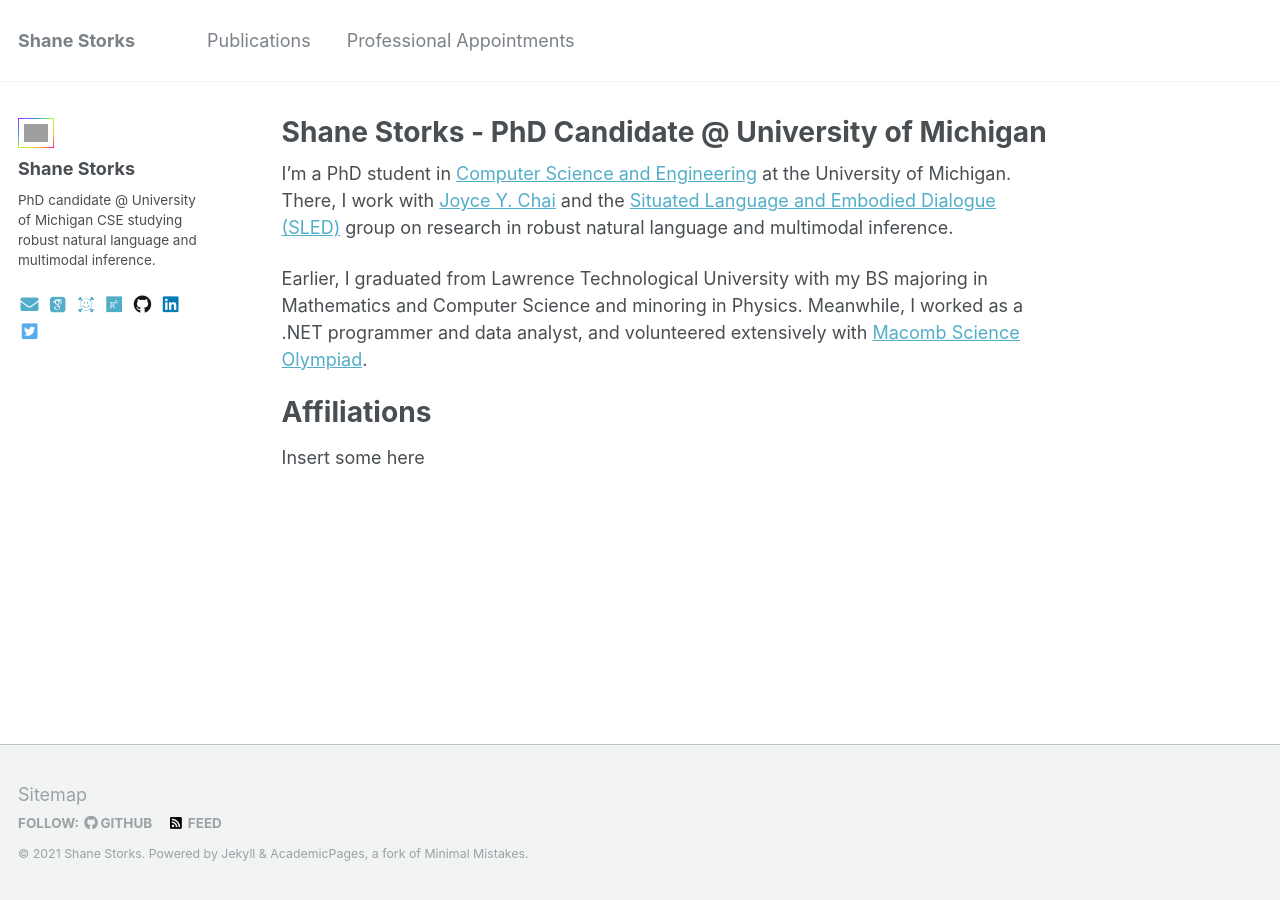
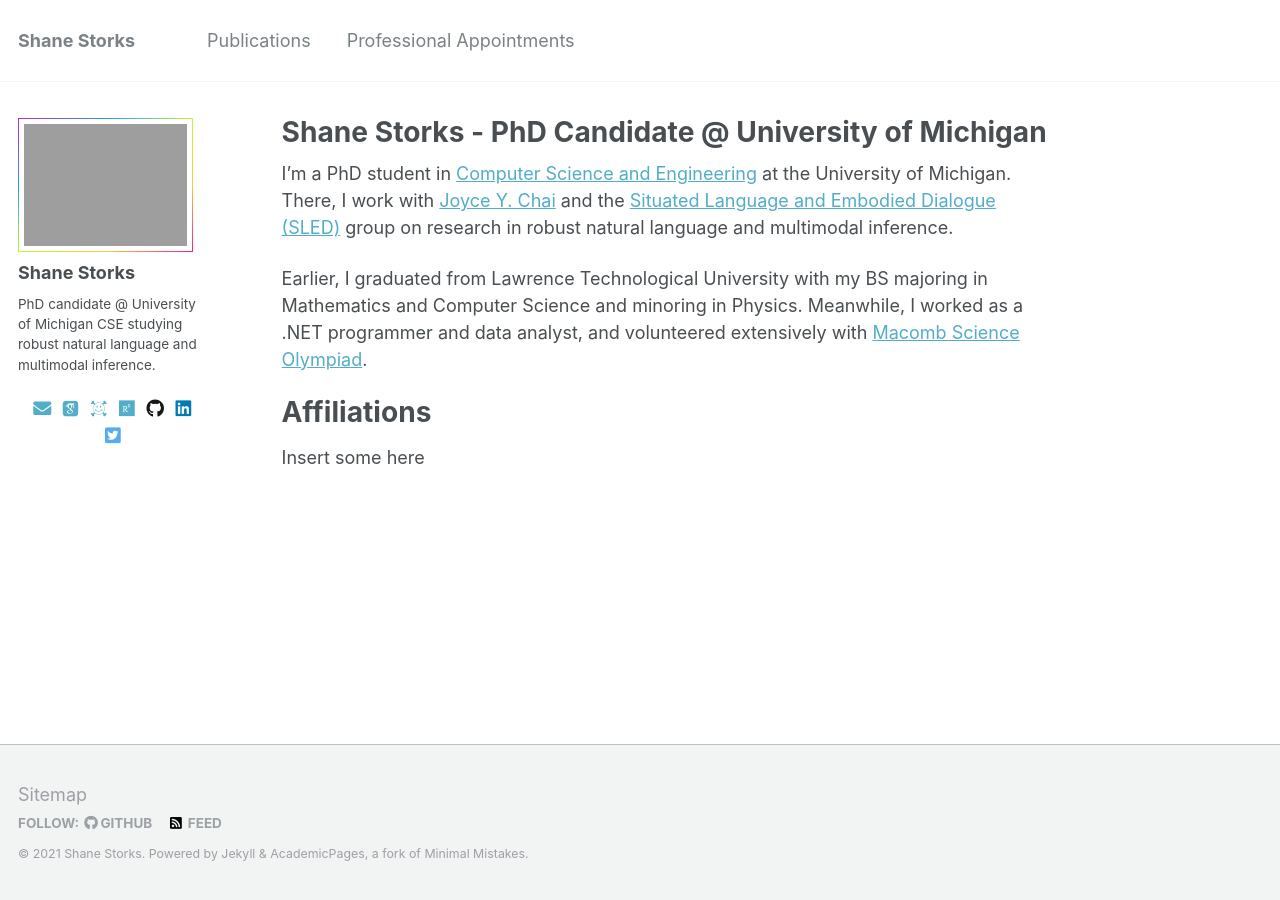
Before and after one commit to shanestorks/shanestorks.github.io, a Jekyll site: the page built from _pages/about.md, in a window 1280 px wide. Built offline with Jekyll 4.4.1, drawn with Linux system fonts in a browser that asks for light colours; some web fonts are replaced.

Commit message:
Sidebar changes

```diff
--- a/_includes/author-profile.html
+++ b/_includes/author-profile.html
@@ -28,7 +28,7 @@
       <i class="fa fa-fw fa-map-marker" aria-hidden="true"></i> {{ author.location }}
       {% endif %}
     </div> -->
-    <div class="social-icons">
+    <div class="social-icons" align="center">
       {% if author.employer %}
         <i class="fa fa-fw fa-map-marker" aria-hidden="true"></i> {{ author.employer }}
       {% endif %}
--- a/_sass/_sidebar.scss
+++ b/_sass/_sidebar.scss
@@ -78,12 +78,12 @@
 
   @include breakpoint($large) {
     display: block;
-    // width: auto;
+    width: auto;
     height: auto;
   }
 
   img {
-    max-width: 300px;
+    max-width: 175px;
     border-radius: 0%;
 
     @include breakpoint($large) {
```
